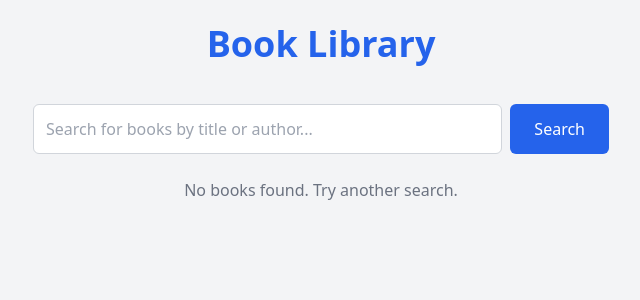
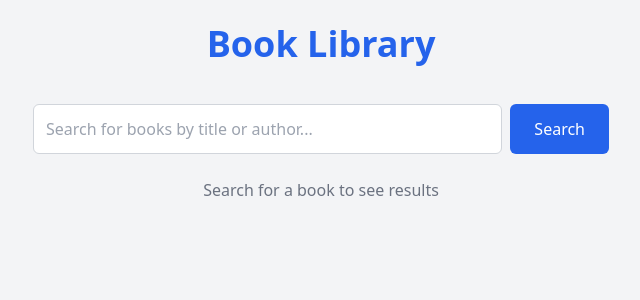
Before and after one commit to Kess4obehi/Alx-book-library-project, a React app in the folder book-library/: page / in a window 1280 px wide. Shown: the top 300 px of the page, without its empty margins (319-959 px from the left). Built offline with nearby package versions, Linux system fonts and the light colour scheme; the HTML template or start-up script is replaced by a standard one.

Commit message:
Fix App component structure and loading state logic

```diff
--- a/book-library/src/App.jsx
+++ b/book-library/src/App.jsx
@@ -4,8 +4,10 @@ import SearchBar from "./components/SearchBar";
 function App() {
   const [books, setBooks] = useState([]);
   const [loading, setLoading] = useState(false);
+  const [hasSearched, setHasSearched] = useState(false);
 
   const searchBooks = async (query) => {
+    setHasSearched(true);
     setLoading(true);
 
     try {
@@ -16,7 +18,6 @@ function App() {
       setBooks(data.items || []);
     } catch (error) {
       console.error("Error fetching books:", error);
-      setBooks([]);
     } finally {
       setLoading(false);
     }
@@ -29,19 +30,25 @@ function App() {
       </h1>
 
       <SearchBar onSearch={searchBooks} />
+
+      {!hasSearched && (
+        <p className="text-center mt-6 text-gray-500">
+          Search for a book to see results
+        </p>
+      )}
+
       {loading && (
         <p className="text-center mt-6 text-gray-600 text-lg">
           Loading books...
         </p>
       )}
 
-      {!loading && books.length === 0 && (
+      {hasSearched && !loading && books.length === 0 && (
         <p className="text-center mt-6 text-gray-500">
           No books found. Try another search.
         </p>
       )}
 
-      {/* BOOK RESULTS GRID */}
       <div className="mt-10 grid gap-6 grid-cols-1 sm:grid-cols-2 md:grid-cols-3 lg:grid-cols-4">
         {books.map((book) => {
           const info = book.volumeInfo;
```
